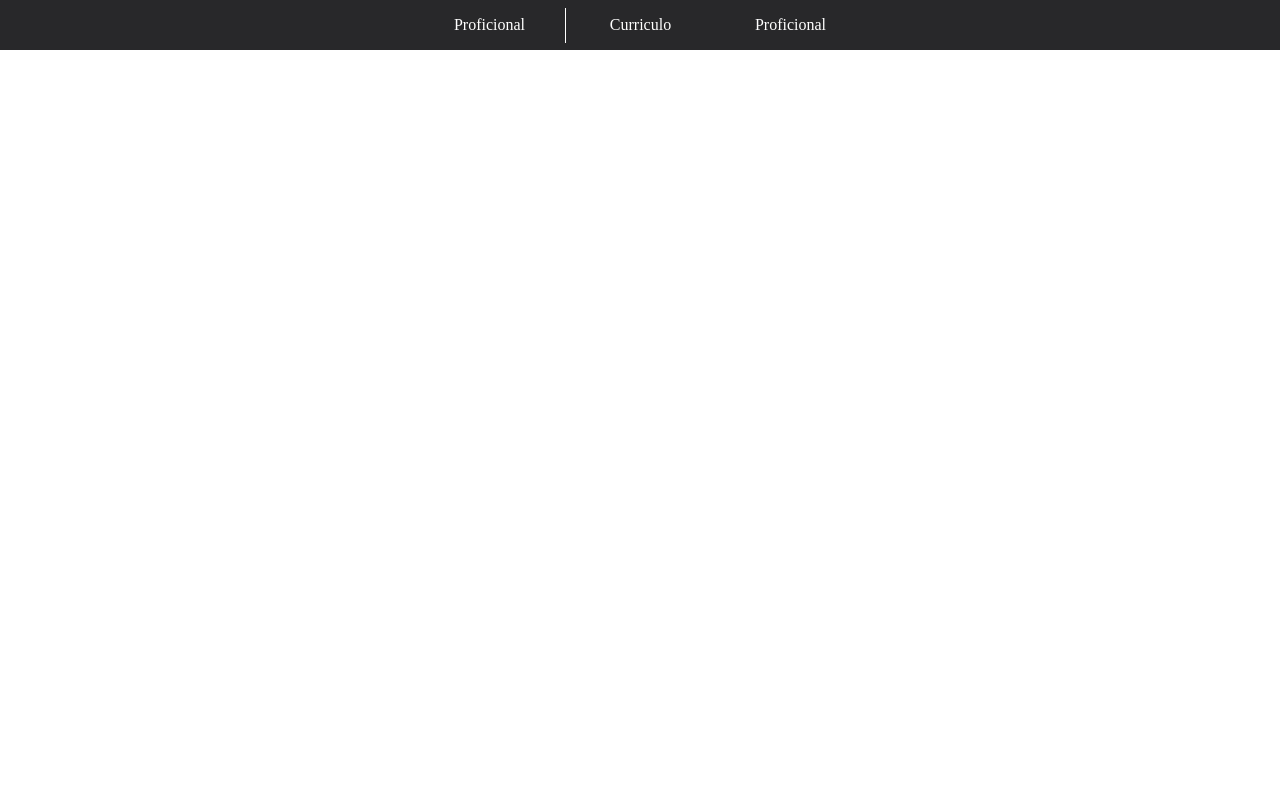
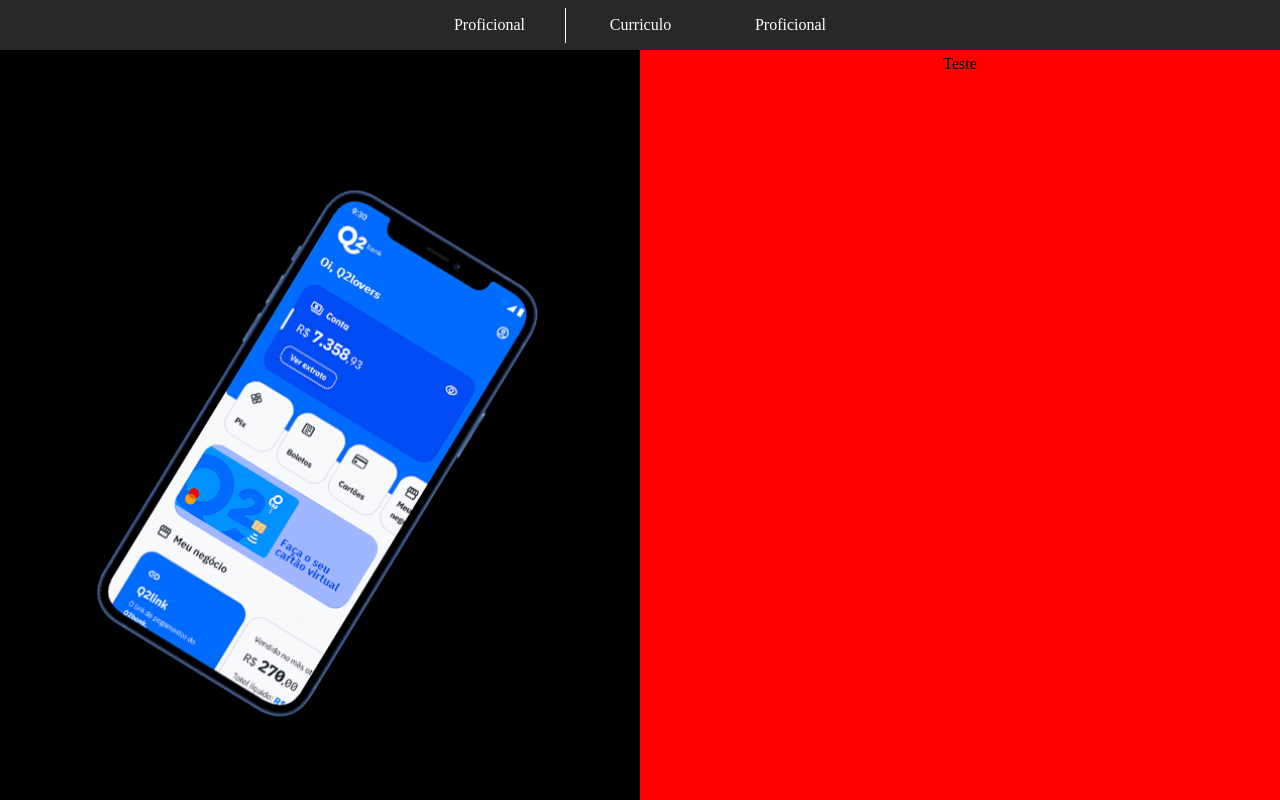
Before and after one commit to lucasdmandrade/LandingCurriculum, a React (Create React App) app: page /professional in a window 1280 px wide. Shown: the top 800 px of the page. Built offline with nearby package versions, Linux system fonts and the light colour scheme.

Commit message:
feat(Professional) add scroll animation (sqcd67)

```diff
--- a/src/components/Header/styles.ts
+++ b/src/components/Header/styles.ts
@@ -10,6 +10,7 @@ export const Container = styled.div`
   background-color: #1d1d1f;
   opacity: 0.95;
   justify-content: center;
+  z-index: 999;
 `;
 
 export const NavLink = styled(Link)`
--- a/src/components/MainContainer/styles.ts
+++ b/src/components/MainContainer/styles.ts
@@ -3,6 +3,7 @@ import { fontDefaultLigth } from "../../theme/text";
 
 export const Container = styled.div`
   display: flex;
+  flex-direction: column;
   margin: 0;
   font-family: ${fontDefaultLigth};
   font-weight: lighter;
--- a/src/pages/Professional/index.tsx
+++ b/src/pages/Professional/index.tsx
@@ -1,11 +1,41 @@
 import React from "react";
 import MainContainer from "../../components/MainContainer";
-import { Container } from "./styles";
+import {
+  Container,
+  ImageContainer,
+  ImageContent,
+  TextContainer,
+} from "./styles";
+import Q2bank from "../../assets/images/q2bank.png";
+import CloudMed from "../../assets/images/cloudmed.png";
 
 const Professional = () => {
   return (
     <MainContainer>
-      <></>
+      <Container>
+        <ImageContainer>
+          <ImageContent src={Q2bank} alt="Imagem do app q2bank" />
+        </ImageContainer>
+        <TextContainer>
+          <h1>Teste</h1>
+        </TextContainer>
+      </Container>
+      <Container>
+        <ImageContainer>
+          <ImageContent src={CloudMed} alt="Imagem do app q2bank" />
+        </ImageContainer>
+        <TextContainer>
+          <h1>Teste</h1>
+        </TextContainer>
+      </Container>
+      <Container>
+        <ImageContainer>
+          <ImageContent src={Q2bank} alt="Imagem do app q2bank" />
+        </ImageContainer>
+        <TextContainer>
+          <h1>Teste</h1>
+        </TextContainer>
+      </Container>
     </MainContainer>
   );
 };
--- a/src/pages/Professional/styles.ts
+++ b/src/pages/Professional/styles.ts
@@ -2,8 +2,37 @@ import styled from "styled-components";
 import { fontDefaultLigth } from "../../theme/text";
 
 export const Container = styled.div`
+  position: sticky;
+  top: 0;
+  height: 100vh;
+  display: flex;
+  flex-direction: row;
+  background-color: black;
   display: flex;
   margin: 0;
   font-family: ${fontDefaultLigth};
   font-weight: lighter;
 `;
+
+export const ImageContainer = styled.div`
+  display: flex;
+  width: 50vw;
+  align-items: center;
+  justify-content: center;
+  padding-top: 5px;
+`;
+
+export const ImageContent = styled.img`
+  display: flex;
+  width: 35vw;
+  margin: 0;
+`;
+
+export const TextContainer = styled.div`
+  width: 50vw;
+  align-items: center;
+  background-color: red;
+  justify-content: center;
+  padding-top: 5px;
+  text-align: center;
+`;
--- a/src/routes/AppRoutes.tsx
+++ b/src/routes/AppRoutes.tsx
@@ -12,7 +12,7 @@ const AppRoutes = () => {
         <Header />
         <Routes>
           <Route path="/" element={<Home />} />
-          <Route path="/proficional" element={<Professional />} />
+          <Route path="/professional" element={<Professional />} />
         </Routes>
       </BrowserRouter>
     </>
```
Also changed, not shown: src/assets/images/cloudmed.png (added), src/assets/images/q2bank.png (added).
